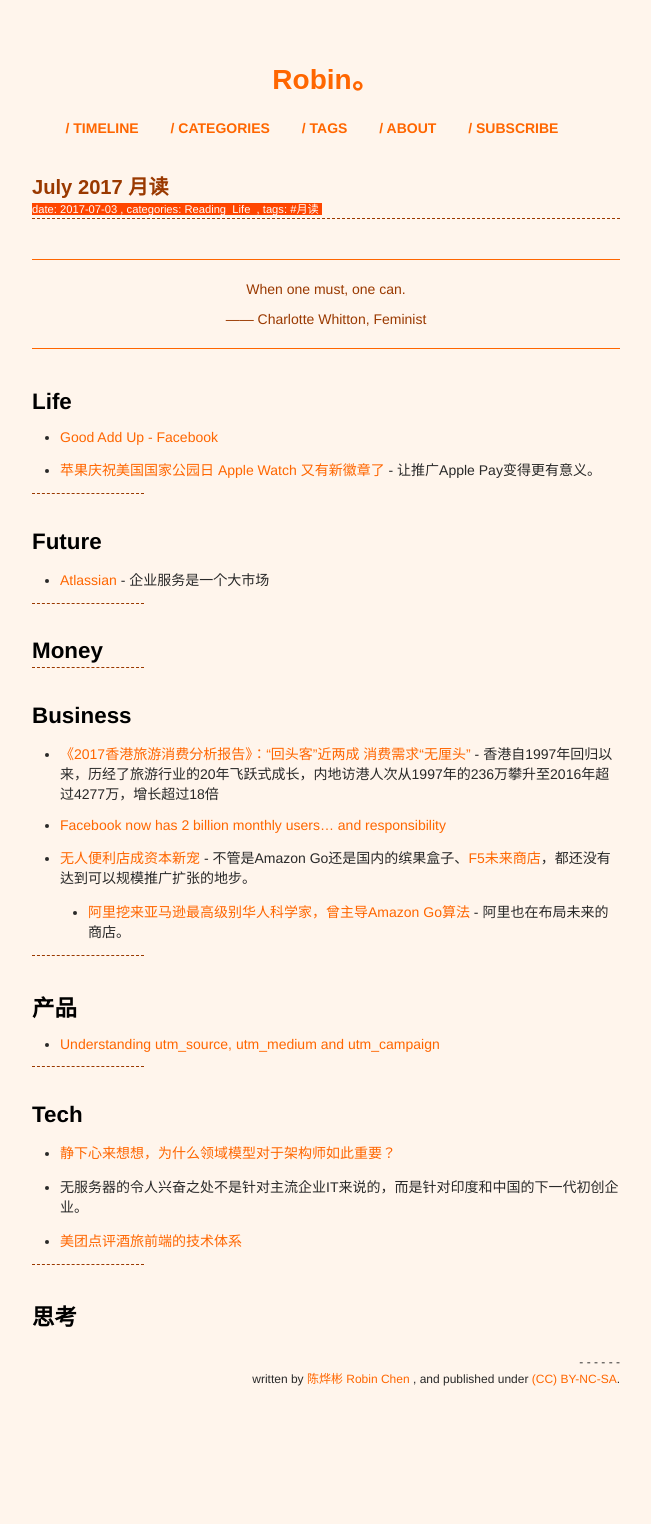
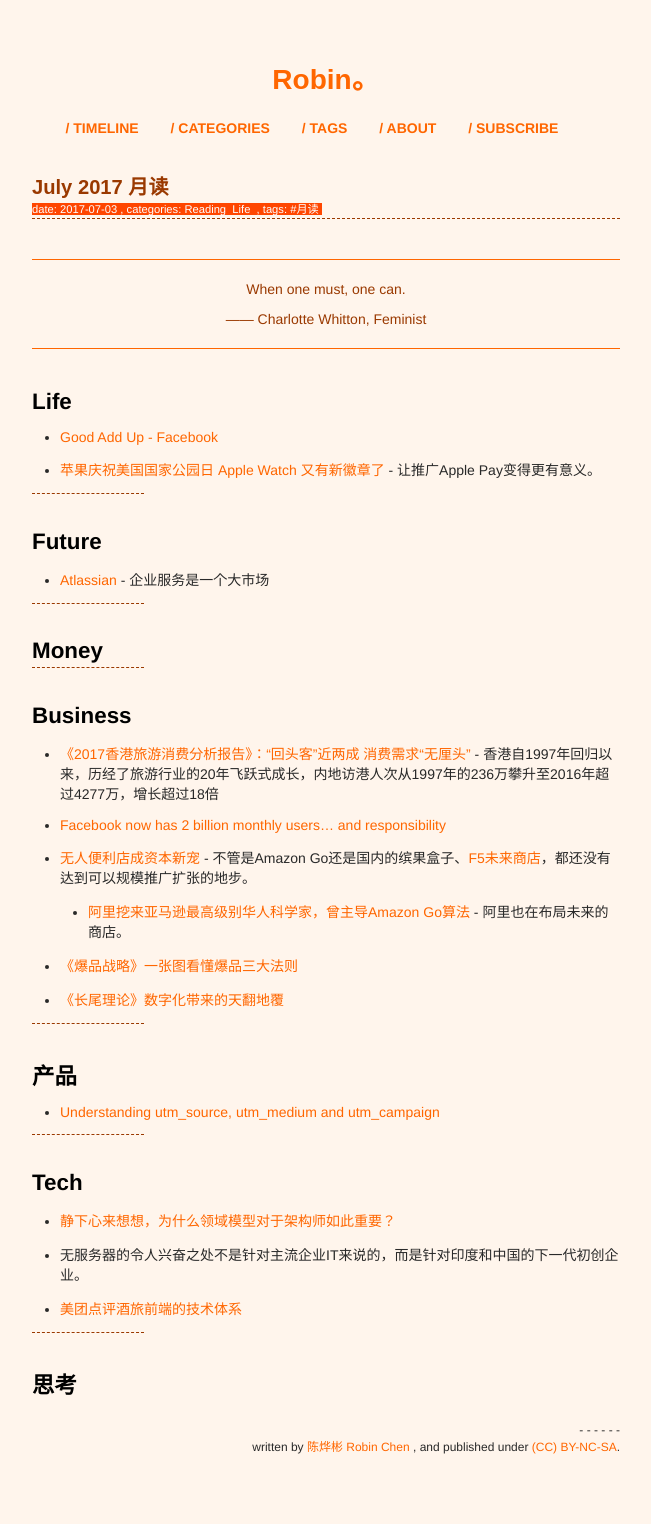
Before and after one commit to xianyuxmu/xianyuxmu.github.io, a Jekyll site: the page built from _posts/2017-07-03-monthly-reading.md, in a window 1280 px wide. Shown: the whole page, without its empty margins (314-965 px from the left). Built offline with Jekyll 4.4.1, drawn with Linux system fonts in a browser that asks for light colours; comment, search, counter and statistics services are not loaded; before the commit the page ends 1456 px from its top, so only the background shows below that.

Commit message:
Reading 08 July, 2017

```diff
--- a/_posts/2017-07-03-monthly-reading.md
+++ b/_posts/2017-07-03-monthly-reading.md
@@ -40,6 +40,8 @@ tags:
 - [Facebook now has 2 billion monthly users… and responsibility](https://techcrunch.com/2017/06/27/facebook-2-billion-users/)
 - [无人便利店成资本新宠](http://finance.sina.com.cn/roll/2017-06-27/doc-ifyhmpew3674293.shtml) - 不管是Amazon Go还是国内的缤果盒子、[F5未来商店](https://www.f5-store.com/)，都还没有达到可以规模推广扩张的地步。
 	- [阿里挖来亚马逊最高级别华人科学家，曾主导Amazon Go算法](http://36kr.com/p/5081085.html) - 阿里也在布局未来的商店。
+- [《爆品战略》一张图看懂爆品三大法则](http://www.jianshu.com/p/978ef0a77c5f)
+- [《长尾理论》数字化带来的天翻地覆](http://www.jianshu.com/p/d498381a38af)
 
 
 ----
```
